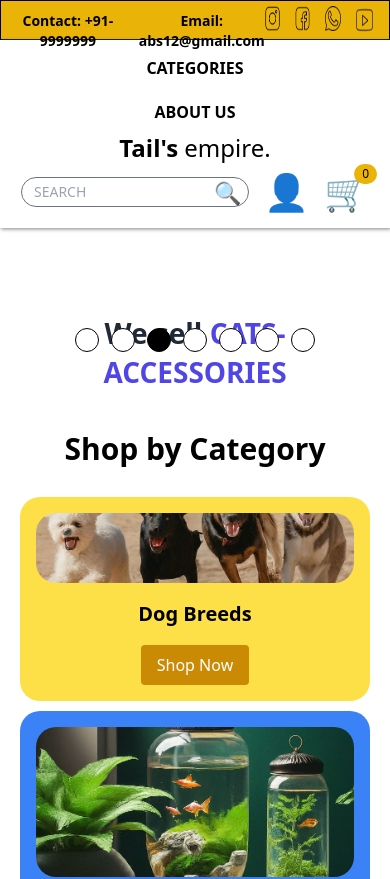
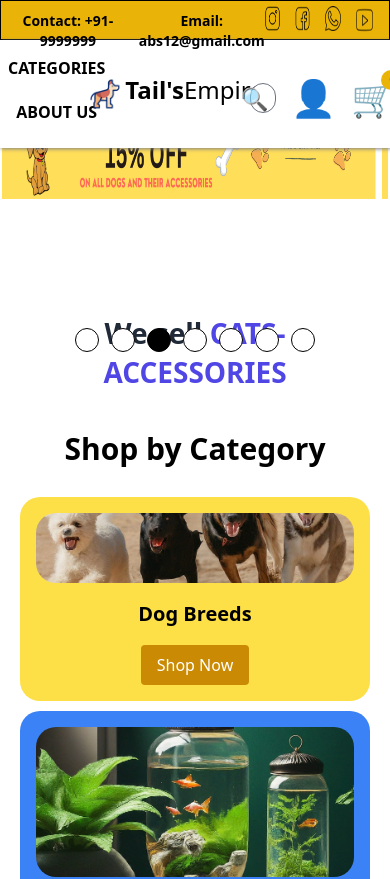
Before and after one commit to IshitaJain2001/tails-empire, a React (Create React App) app: page / in a window 390 px wide. Shown: the top 879 px of the page. Built offline with nearby package versions, Linux system fonts and the light colour scheme.

Commit message:
added heading Logo

```diff
--- a/src/components/Header.jsx
+++ b/src/components/Header.jsx
@@ -9,6 +9,7 @@ import wpblack from '../images/whatsapp-black.png';
 import wpcolor from '../images/whatsapp-color.png';
 import ytblack from '../images/youtube-black.png';
 import ytcolor from '../images/youtube-color.png';
+import headlogo from '../images/german-shepherd-unscreen.gif';
 import { Link } from "react-router-dom";
 import home from '../images/home.png'
 export default function Header() {
@@ -79,7 +80,7 @@ export default function Header() {
       </div>
 
       {/* Main Header */}
-      <div className="  flex flex-col md:flex-row justify-evenly w-full items-center py-4 px-2 md:px-0" style={{ boxShadow: "1px 1px 4px gray" }}>
+      <div className="  flex  md:flex-row justify-evenly w-full items-center py-4 px-2 md:px-0" style={{ boxShadow: "1px 1px 4px gray" }}>
         <nav className="flex flex-col md:flex-row items-center gap-[20px] md:gap-[30px] mb-2  md:mb-0">
           <div className="relative group ">
 
@@ -115,8 +116,8 @@ export default function Header() {
 
         </nav>
 
-        <div className="font-bold text-2xl md:text-3xl text-black text-center">
-          Tail's <span className="font-light">empire.</span>
+        <div className="flex justify-center align-middle font-bold text-2xl md:text-3xl text-black text-center">
+          <img src={headlogo} alt="german-shepherd" className="h-10"/>Tail's <span className="font-light">Empire.</span>
         </div>
 
         <div className="flex items-center gap-[15px] md:gap-[30px] mt-2 md:mt-0">
```
Also changed, not shown: src/images/german-shepherd-unscreen.gif (added), 1 other file (tests, documents, lock files or other folders).
